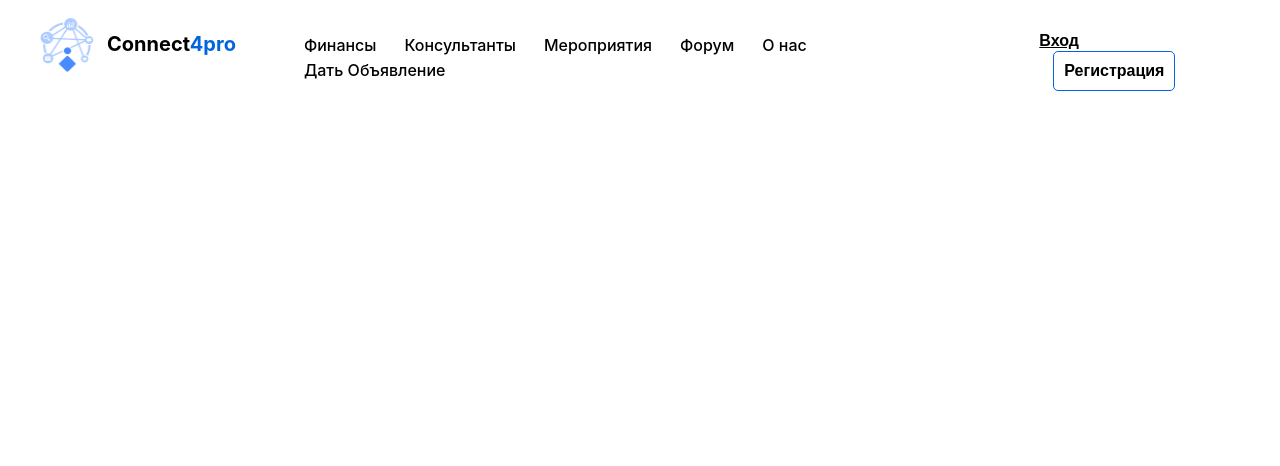
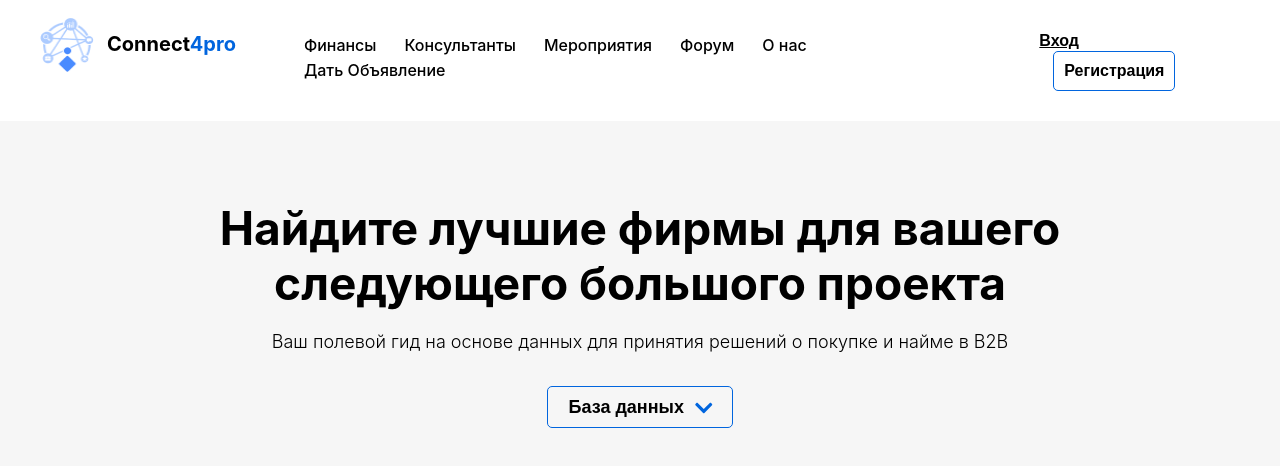
Before and after one commit to MUR4DI1JR/connect, a React (Create React App) app: page / in a window 1280 px wide. Shown: the top 466 px of the page. Built offline with nearby package versions, Linux system fonts and the light colour scheme.

Commit message:
#created heading block and adaptive

```diff
--- a/package.json
+++ b/package.json
@@ -3,6 +3,9 @@
   "version": "0.1.0",
   "private": true,
   "dependencies": {
+    "@fortawesome/fontawesome-svg-core": "^1.2.35",
+    "@fortawesome/free-solid-svg-icons": "^5.15.3",
+    "@fortawesome/react-fontawesome": "^0.1.14",
     "@testing-library/jest-dom": "^5.12.0",
     "@testing-library/react": "^11.2.6",
     "@testing-library/user-event": "^12.8.3",
--- a/src/App.js
+++ b/src/App.js
@@ -1,11 +1,13 @@
 import React from 'react';
 import Header from "./components/UI/Header/header";
+import Heading from "./components/UI/Content/Heading/Heading";
 
 
 const App = () => {
   return (
       <div>
         <Header/>
+        <Heading/>
       </div>
   );
 };
--- /dev/null
+++ b/src/components/UI/Content/Heading/Heading.css
@@ -0,0 +1,57 @@
+.heading{
+    height: 377px;
+    background-color: #F6F6F6;
+}
+.headingContainer{
+    width: 100%;
+    margin: 0 auto;
+    max-width: 1200px;
+}
+.headingText{
+    width: 100%;
+    padding: 80px 0 0 0;
+
+    text-align: center;
+    justify-content: center;
+    align-items: center;
+}
+.headingText h1{
+    width: 90%;
+    margin: 0 auto;
+
+    font-weight: bold;
+    font-size: 46px;
+    line-height: 120%;
+}
+.headingText p{
+    font-weight: 300;
+    font-size: 18px;
+    line-height: 140%;
+}
+.headingButton{
+    width: 100%;
+    margin-top: 40px;
+
+    text-align: center;
+    justify-content: center;
+    align-items: center;
+}
+.buttonDB{
+    padding: 10px 15px;
+    border: 1px solid #0165DE;
+    border-radius: 5px;
+}
+.headingButton button{
+    font-weight: 600;
+    font-size: 18px;
+    line-height: 22px;
+    background: none;
+    border: none;
+    outline: none;
+}
+.arrow-down{
+    margin: -3px 5px;
+
+    color: #0165DE;
+    font-size: 20px;
+}
--- /dev/null
+++ b/src/components/UI/Content/Heading/Heading.js
@@ -0,0 +1,27 @@
+import React from 'react';
+import { FontAwesomeIcon } from '@fortawesome/react-fontawesome';
+import { faChevronDown } from '@fortawesome/free-solid-svg-icons'
+
+import './Heading.css';
+import './media.css';
+
+const Heading = () => {
+    return (
+        <div className="heading">
+            <div className="headingContainer">
+                <div className="headingText">
+                    <h1>Найдите лучшие фирмы для вашего следующего большого проекта</h1>
+                    <p>Ваш полевой гид на основе данных для принятия решений о покупке и найме в B2B</p>
+                </div>
+                <div className="headingButton">
+                    <span className="buttonDB">
+                        <button>База данных</button>
+                        <FontAwesomeIcon icon={faChevronDown} className="arrow-down"/>
+                    </span>
+                </div>
+            </div>
+        </div>
+    );
+};
+
+export default Heading;
--- /dev/null
+++ b/src/components/UI/Content/Heading/media.css
@@ -0,0 +1,24 @@
+@media screen and (max-width: 920px){
+    .headingText {
+        padding: 40px 0 0 0;
+    }
+}
+@media screen and (max-width: 620px){
+    .headingText {
+        width: 100%;
+    }
+    .headingText h1 {
+        font-size: 35px;
+    }
+}
+@media screen and (max-width: 425px){
+    .heading {
+        height: 287px;
+    }
+    .headingText h1 {
+        font-size: 20px;
+    }
+    .headingText p {
+        font-size: 16px;
+    }
+}
--- a/src/components/UI/Header/header.js
+++ b/src/components/UI/Header/header.js
@@ -18,7 +18,6 @@ const Header = () => {
             setActive(true)
         }
     };
-    console.log(active);
     return (
         <div className="header">
             <div className="container">
```
Also changed, not shown: 1 other file (tests, documents, lock files or other folders).
